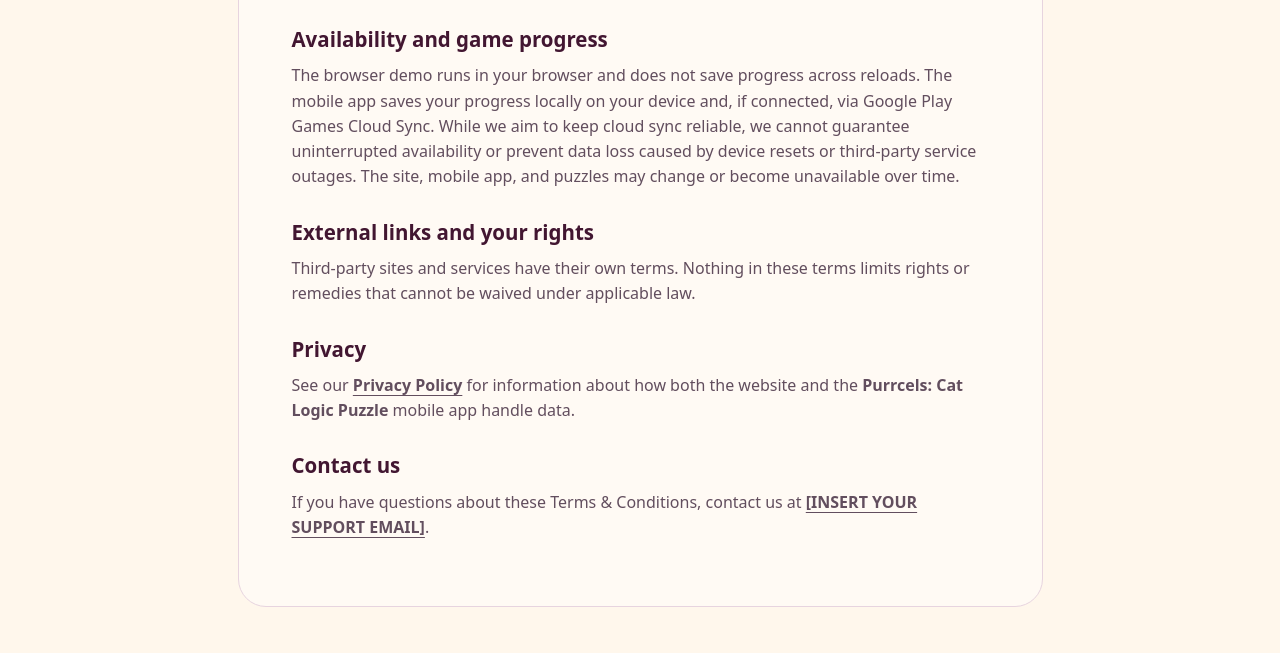
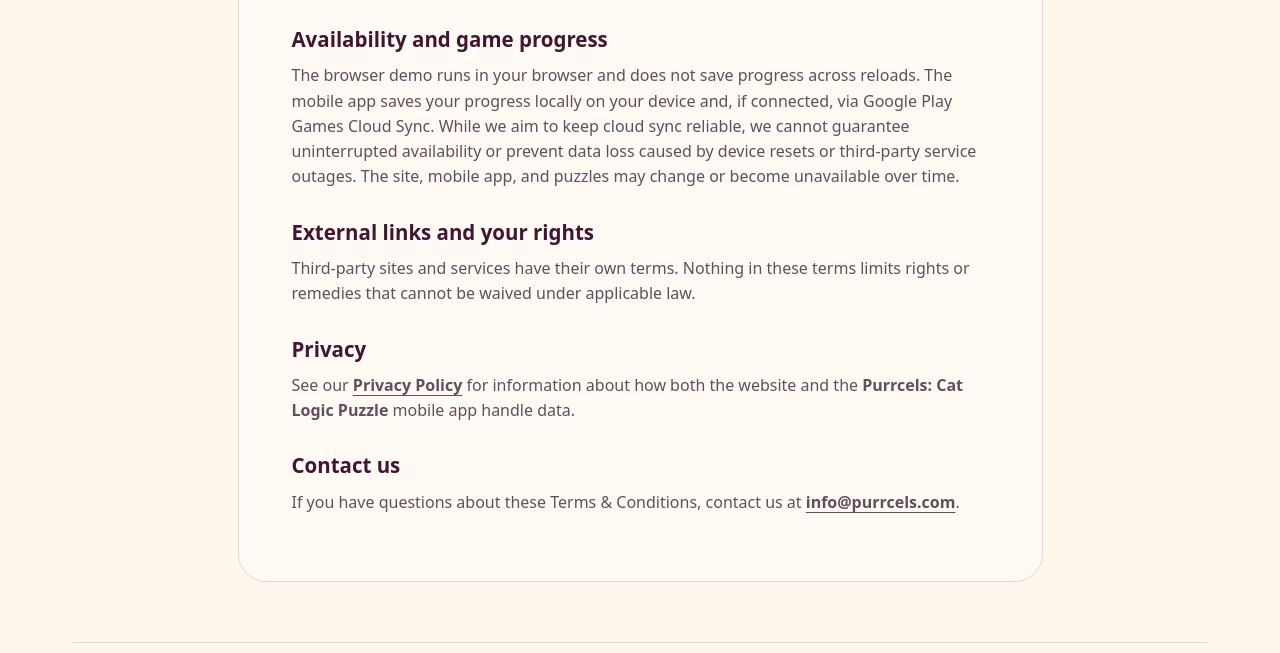
Before and after one commit to sharan036/purrcels, a plain HTML site: page terms.html in a window 1280 px wide. Shown: the part 815-1468 px from the top of the page. Drawn offline with Linux system fonts and the light colour scheme.

Commit message:
Update terms.html

```diff
--- a/terms.html
+++ b/terms.html
@@ -41,7 +41,7 @@
     <p>See our <a href="privacy.html">Privacy Policy</a> for information about how both the website and the <strong>Purrcels: Cat Logic Puzzle</strong> mobile app handle data.</p>
 
     <h2>Contact us</h2>
-    <p>If you have questions about these Terms &amp; Conditions, contact us at <a href="mailto:[INSERT YOUR SUPPORT EMAIL]">[INSERT YOUR SUPPORT EMAIL]</a>.</p>
+    <p>If you have questions about these Terms &amp; Conditions, contact us at <a href="mailto:info@purrcels.com">info@purrcels.com</a>.</p>
   </main>
   <footer class="site-footer wrap">
     <a class="brand" href="./">Purrcels</a>
```
